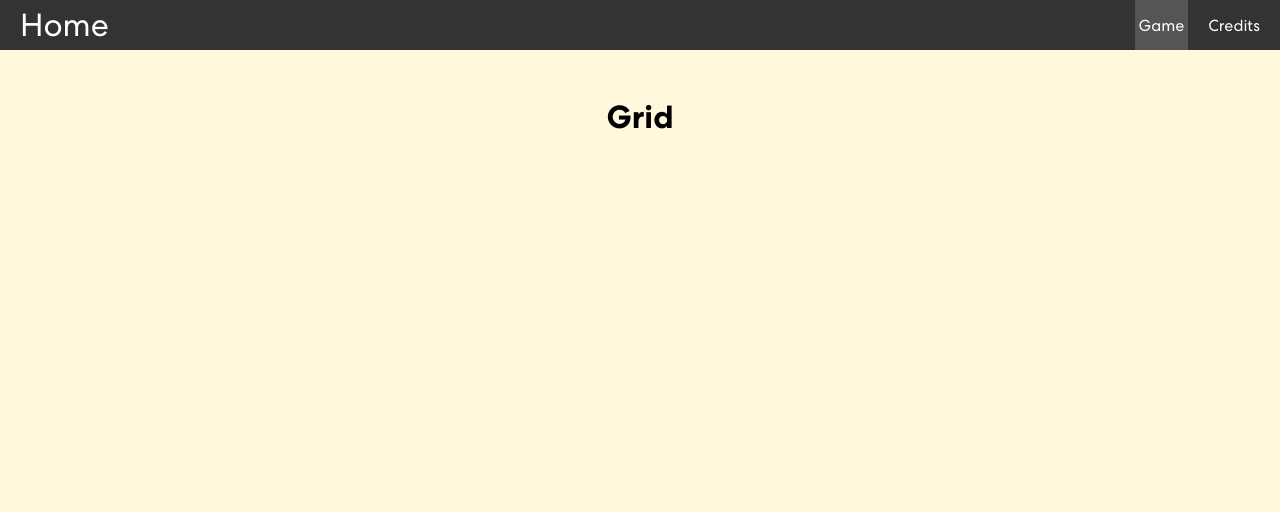
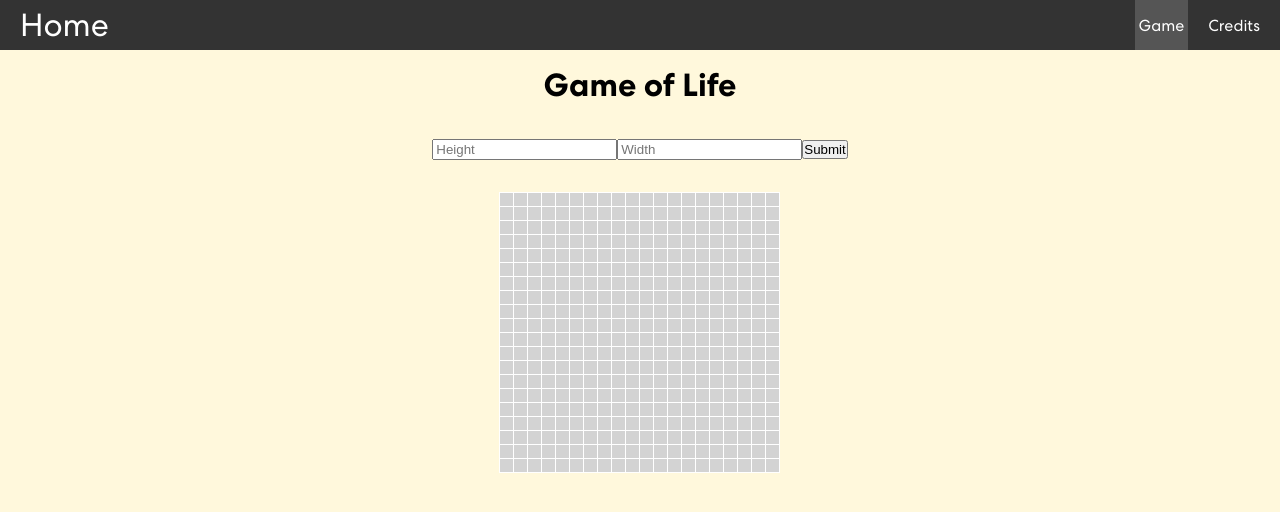
Before and after one commit to JeremyKaku/game-of-life, a React (Vite) app: page /game in a window 1280 px wide. Shown: the top 512 px of the page. Built offline with nearby package versions, Linux system fonts and the light colour scheme.

Commit message:
basic frame

```diff
--- a/package.json
+++ b/package.json
@@ -10,6 +10,7 @@
     "preview": "vite preview"
   },
   "dependencies": {
+    "all": "^0.0.0",
     "animate.css": "^4.1.1",
     "bootstrap": "^5.3.3",
     "react": "^18.2.0",
--- a/src/App.jsx
+++ b/src/App.jsx
@@ -1,26 +1,32 @@
-import { useState } from 'react'
-import './App.css'
-import NavBar from './components/NavBar'
-import Home from './pages/Home'
-import GameOfLife from './pages/GameOfLife'
-import Credits from './pages/Credits'
-import { Route, Routes } from 'react-router-dom'
+import { useState } from "react";
+import "./App.css";
+import NavBar from "./components/NavBar";
+import Home from "./pages/Home";
+import GameOfLife from "./pages/GameOfLife";
+import Credits from "./pages/Credits";
+import { Route, Routes } from "react-router-dom";
+import GameContextProvider from "./context/GameContextProvider";
 
 function App() {
-
-
   return (
     <>
       <NavBar />
-      <div className='container'>
+      <div className="container">
         <Routes>
-          <Route path='/' element={<Home />} />
-          <Route path='/game' element={<GameOfLife />} />
-          <Route path='/credits' element={<Credits />} />
+          <Route path="/" element={<Home />} />
+          <Route
+            path="/game"
+            element={
+              <GameContextProvider>
+                <GameOfLife />
+              </GameContextProvider>
+            }
+          />
+          <Route path="/credits" element={<Credits />} />
         </Routes>
       </div>
     </>
-  )
+  );
 }
 
-export default App
+export default App;
--- /dev/null
+++ b/src/components/Cell.jsx
@@ -0,0 +1,72 @@
+import { useContext } from "react";
+import { GameContext } from "../context/GameContextProvider";
+import "../styles/Cell.css";
+
+function Cell(props) {
+  const { contextValue } = useContext(GameContext);
+  const cellState = contextValue.cellState;
+  const setCellState = contextValue.setCellState;
+
+  let aliveStatus = cellState.cellGrid[props.row][props.col].status;
+  let lastAlive = cellState.cellGrid[props.row][props.col].lastAlive;
+  function onClick(index) {
+    let newCellState = { ...cellState };
+    newCellState.cellGrid[props.row][props.col].status =
+      !newCellState.cellGrid[props.row][props.col].status;
+    if (newCellState.cellGrid[props.row][props.col].status) {
+      newCellState.aliveCount += 1;
+    }
+    setCellState(newCellState);
+    console.log(index);
+    // aliveStatus = !aliveStatus;
+  }
+
+  let className = "cell off";
+
+  if (aliveStatus) {
+    // className = className + "-" + lastAlive;
+    className = "cell on";
+
+    // switch (lastAlive) {
+    //   case 0:
+    //     className = "cell alive";
+    //     break;
+    //   case 1:
+    //     className = "cell alive1";
+    //     break;
+    //   case 2:
+    //     className = "cell alive2";
+    //     break;
+    //   case 3:
+    //     className = "cell alive3";
+    //     break;
+    //   case 4:
+    //     className = "cell alive4";
+    //     break;
+    //   case 5:
+    //     className = "cell alive5";
+    //     break;
+    //   case 6:
+    //     className = "cell alive6";
+    //     break;
+    //   case 7:
+    //     className = "cell alive7";
+    //     break;
+    //   case 8:
+    //     className = "cell alive8";
+    //     break;
+    //   case 9:
+    //     className = "cell alive8";
+    //     break;
+    //   default:
+    //     className = "cell alive";
+    //     break;
+    // }
+  } else {
+    className = "cell off";
+  }
+
+  return <div className={className} onClick={onClick}></div>;
+}
+
+export default Cell;
--- /dev/null
+++ b/src/components/Grid.jsx
@@ -0,0 +1,26 @@
+import React, { useState, useContext } from "react";
+import { GameContext } from "../context/GameContextProvider.jsx";
+import Cell from "../components/Cell.jsx";
+import "../styles/Grid.css";
+
+function Grid() {
+  const { contextValue } = useContext(GameContext);
+  const gridComponent = [];
+
+  for (let i = 0; i < contextValue.cellState.cellGrid.length; i++) {
+    const rowConponent = [];
+    const row = contextValue.cellState.cellGrid[i];
+
+    for (let j = 0; j < row.length; j++) {
+      rowConponent.push(<Cell key={`${i}-${j}`} row={i} col={j} />);
+    }
+    gridComponent.push(
+      <div key={i} className="cellRow">
+        {rowConponent}
+      </div>
+    );
+  }
+  return gridComponent;
+}
+
+export default Grid;
--- /dev/null
+++ b/src/context/GameContextProvider.jsx
@@ -0,0 +1,52 @@
+import { createContext, useState } from "react";
+
+export const GameContext = createContext();
+
+export default function GameContextProvider({ children }) {
+  const [row, setRow] = useState(20);
+  const [col, setCol] = useState(20);
+  // const [boxes, setBoxes] = useState(Array(ro w * col).fill(false));
+  // const [selectedCountState, setSelectedCountState] = useState(0);
+
+  // const handleClick = (index) => {
+  //     const newBoxes = [...boxes];
+  //     newBoxes[index] = !newBoxes[index];
+  //     setBoxes(newBoxes);
+  //     const count = newBoxes.filter(box => box).length;
+  //     setSelectedCountState(count);
+  // }
+
+  const [cellState, setCellState] = useState(() => {
+    const initialGrid = Array.from({ length: row }, () =>
+      Array.from({ length: col }, () => ({
+        lastAlive: 0,
+        status: false,
+      }))
+    );
+
+    return {
+      aliveCount: 0,
+      cellGrid: initialGrid,
+    };
+  });
+  // const [cellState, setCellState] = useState({
+  //   aliveCount: 0,
+  //   cellGrid: [
+  //     [false, false],
+  //     [false, false],
+  //   ],
+  // });
+  const contextValue = {
+    cellState,
+    setCellState,
+    // boxes,
+    // selectedCountState,
+    // handleClick,
+  };
+
+  return (
+    <GameContext.Provider value={{ contextValue }}>
+      {children}
+    </GameContext.Provider>
+  );
+}
--- a/src/pages/GameOfLife.jsx
+++ b/src/pages/GameOfLife.jsx
@@ -1,8 +1,20 @@
-import React from "react";
-import '../styles/GameOfLife.css'
+import React, { useContext } from "react";
+import "../styles/GameOfLife.css";
+import Grid from "../components/Grid";
+// import Button from "react-bootstrap/Button";
+// import "bootstrap/dist/css/bootstrap.min.css";
 
 export default function GameOfLife() {
   return (
-    <h1>Grid</h1>
-  )
+    <div>
+      <h1>Game of Life</h1>
+      <div className="conditions">
+        <input type="text" id="height" placeholder="Height"></input>
+        <input type="text" id="width" placeholder="Width"></input>
+        <button id="submit">Submit</button>
+      </div>
+
+      <Grid />
+    </div>
+  );
 }
--- /dev/null
+++ b/src/styles/Cell.css
@@ -0,0 +1,62 @@
+.cell {
+  border: 1px solid white;
+  width: 15px;
+  height: 15px;
+  margin-left: -1px;
+  margin-bottom: -1px;
+}
+
+.cell:hover {
+  background: #37e1f7;
+}
+
+.off {
+  background-color: lightgray;
+}
+
+.on {
+  background-color: black;
+}
+
+.heatmap {
+  background: linear-gradient(
+    90deg,
+    #196127,
+    #239a3b
+  ); /* Green to Dark Green gradient */
+}
+
+/* Define colors for dead times 0 to 10 */
+.heatmap-0 {
+  background-color: #ffffff;
+} /* White for dead time 0 */
+.heatmap-1 {
+  background-color: #eeffe6;
+}
+.heatmap-2 {
+  background-color: #b3ffcc;
+}
+.heatmap-3 {
+  background-color: #80ffaa;
+}
+.heatmap-4 {
+  background-color: #4dff88;
+}
+.heatmap-5 {
+  background-color: #1aff66;
+}
+.heatmap-6 {
+  background-color: #00e659;
+}
+.heatmap-7 {
+  background-color: #00cc52;
+}
+.heatmap-8 {
+  background-color: #00b34c;
+}
+.heatmap-9 {
+  background-color: #009946;
+}
+.heatmap-10 {
+  background-color: #008040;
+}
--- a/src/styles/GameOfLife.css
+++ b/src/styles/GameOfLife.css
@@ -1,3 +1,8 @@
 h1 {
-  margin-top: 6rem;
+  margin-top: 4rem;
+  margin-bottom: 2rem;
 }
+
+.conditions {
+  margin-bottom: 2rem;
+}
--- /dev/null
+++ b/src/styles/Grid.css
@@ -0,0 +1,7 @@
+.cellRow {
+  display: flex;
+  height: 100%;
+  width: 100%;
+  justify-content: center;
+  align-items: center;
+}
```
Also changed, not shown: src/components/Banner.jsx (+83 -29 lines), src/components/NavBar.jsx (+8 -8 lines), 1 other file (tests, documents, lock files or other folders).
